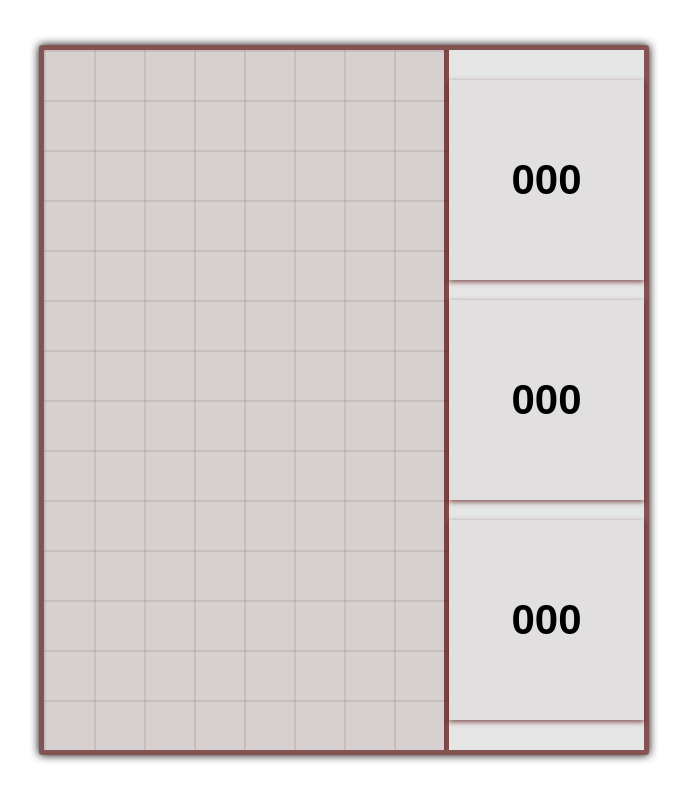
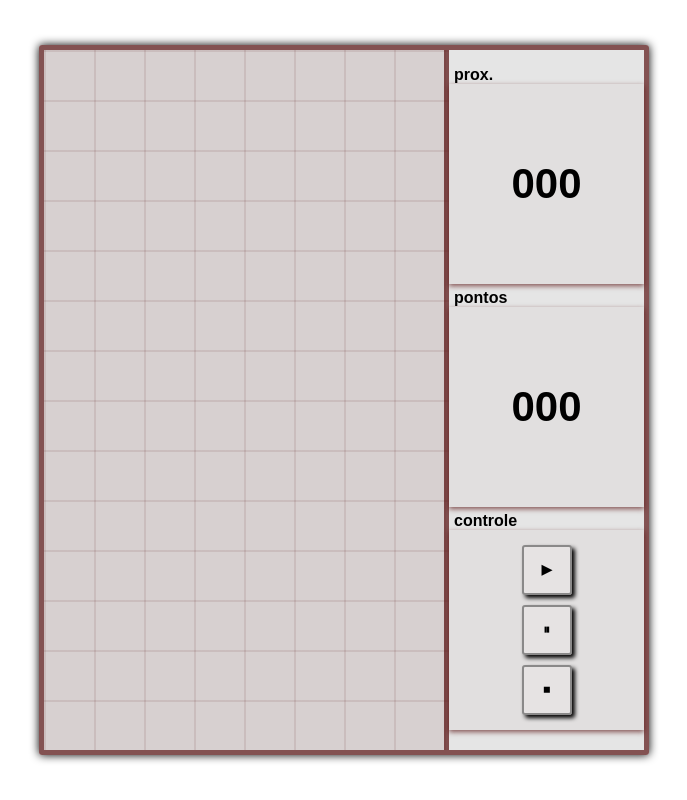
Before and after one commit to WellinghtonOliveira/Tetris-WEB, a plain HTML site: page index.html in a window 1280 px wide. Shown: the whole page, without its empty margins (296-983 px from the left). Drawn offline with Linux system fonts and the light colour scheme.

Commit message:
Update index.html

```diff
--- a/index.html
+++ b/index.html
@@ -48,7 +48,7 @@
         .proxima-peca {
             width: 100%;
             height: 200px;
-            margin: 20px 0;
+            margin-bottom: 5px;
             box-shadow: 0 2px 5px rgba(90, 20, 20, 0.7);
             background-color: rgba(189, 168, 168, 0.1);
             text-align: center;
@@ -61,7 +61,7 @@
         .pontos {
             width: 100%;
             height: 200px;
-            margin: 20px 0;
+            margin-bottom: 5px;
             box-shadow: 0 2px 5px rgba(90, 20, 20, 0.7);
             background-color: rgba(189, 168, 168, 0.1);
             text-align: center;
@@ -71,31 +71,65 @@
             font-size: 42px;
         }
 
-        .velocidade {
+        .controle {
             width: 100%;
             height: 200px;
-            margin: 20px 0;
+            margin-bottom: 5px;
             box-shadow: 0 2px 5px rgba(90, 20, 20, 0.7);
             background-color: rgba(189, 168, 168, 0.1);
+            display: flex;
+            flex-direction: column;
+            align-content: center;
+            justify-content: center;
+        }
+
+        input {
+            width: 50px;
+            height: 50px;
+            margin: 5px auto;
             text-align: center;
-            align-content: center;
+            font-weight: bold;
+            font-size: 36x;
+            border: 2px solid rgba(0, 0, 0, 0.4);
+            border-radius: 3px;
+            box-shadow: 3px 3px 4px black;
+            background-color: rgba(236, 232, 232, 0.5);
+        }
+
+        label {
             font-family: Arial, Helvetica, sans-serif;
+            margin-top: 3px;
+            font-size: 16px;
             font-weight: bold;
-            font-size: 42px;
+            width: 100%;
+            margin-left: 5px;
         }
     </style>
 </head>
-
 <body>
     <div class="container">
         <canvas class="canvas" id="game"></canvas>
 
         <div class="container-pontos">
-            <div class="proxima-peca">000</div>
-            <div class="pontos">000</div>
-            <div class="velocidade">000</div>
+            <label for="prox">prox.</label>
+            <div id="prox" class="proxima-peca">000</div>
+
+            <label for="pontos">pontos</label>
+            <div id="pontos" class="pontos">000</div>
+
+            <label for="controle">controle</label>
+            <div class="controle" id="controle">
+                <input class="input-continuar" type="button" value="&#9654">
+                <input class="input-pausar" type="button" value="&#9208">
+                <input class="input-recomecar" type="button" value="&#9209">
+            </div>
         </div>
     </div>
+
+    <script>
+
+
+
+    </script>
 </body>
-
 </html>
```
